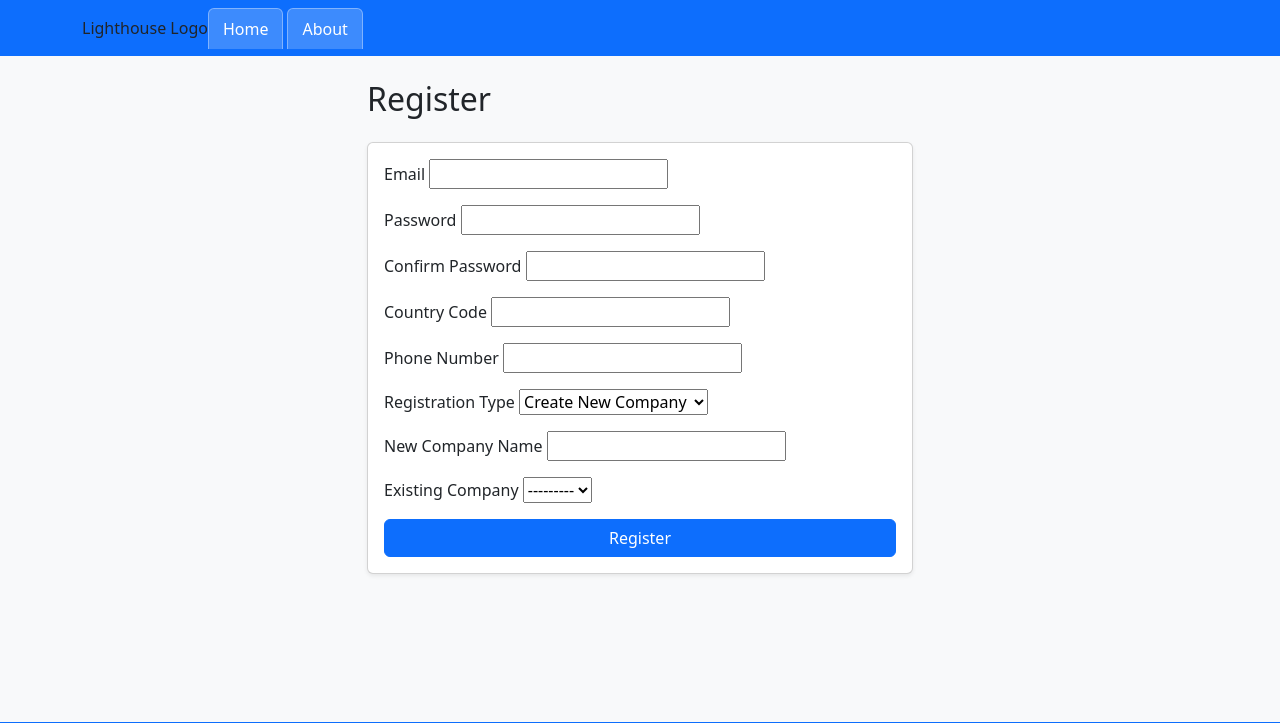
After one commit to markcapelle/Lighthouse, a Django app: page /register/ in a window 1280 px wide. The commit adds this page. Shown: the top 723 px of the page. Run offline with Django 5.2, Linux system fonts and the light colour scheme.

Commit message:
FEAT: User/company creation
company tenant creation and user creation base setup. first user in a tenant becomes administrator. additional users get pending message, account not active for login yet.

```diff
--- a/main/urls.py
+++ b/main/urls.py
@@ -1,7 +1,7 @@
 from django.contrib import admin
 from django.urls import path
 from django.shortcuts import render
-from users.views import login_view, logout_view, dashboard_view
+from users.views import login_view, logout_view, dashboard_view, register_view
 
 def index(request):
     return render(request, 'index.html')
@@ -9,6 +9,7 @@ def index(request):
 urlpatterns = [
     path('', index, name='index'),
     path('login/', login_view, name='login'),
+    path('register/', register_view, name='register'),
     path('logout/', logout_view, name='logout'),
     path('dashboard/', dashboard_view, name='dashboard'),
     path('admin/', admin.site.urls),
--- a/templates/nav.html
+++ b/templates/nav.html
@@ -1,7 +1,7 @@
 <nav class="navbar navbar-expand-lg navbar-dark bg-primary">
     <div class="container">
 
-        <a class="navbar-brand fw-bold" href="/">Lighthouse</a>
+        Lighthouse Logo
 
         <button class="navbar-toggler" type="button" data-bs-toggle="collapse"
                 data-bs-target="#mainNav" aria-controls="mainNav" aria-expanded="false"
@@ -64,7 +64,8 @@
                         </ul>
                     </li>
 
-                    {% if request.user.is_staff %}
+                    {% for group in request.user.groups.all %}
+                        {% if group.name == 'Administrator' %}
                         <!-- Admin dropdown -->
                         <li class="nav-item dropdown ms-3">
                             <a class="nav-link dropdown-toggle text-warning" href="#" id="adminMenu"
@@ -77,6 +78,7 @@
                             </ul>
                         </li>
                         {% endif %}
+                    {% endfor %}
 
                 {% endif %}
 
--- /dev/null
+++ b/templates/register.html
@@ -0,0 +1,63 @@
+{% extends 'base.html' %}
+
+{% block content %}
+<div class="row justify-content-center">
+    <div class="col-md-6">
+
+        <h2 class="mb-4">Register</h2>
+
+        <form method="post" class="card card-body shadow-sm">
+            {% csrf_token %}
+
+            {{ form.non_field_errors }}
+
+            <div class="mb-3">
+                <label>Email</label>
+                {{ form.email }}
+            </div>
+
+            <div class="mb-3">
+                <label>Password</label>
+                {{ form.password1 }}
+            </div>
+
+            <div class="mb-3">
+                <label>Confirm Password</label>
+                {{ form.password2 }}
+            </div>
+
+            <div class="mb-3">
+                <label>Country Code</label>
+                {{ form.countrycode }}
+            </div>
+
+            <div class="mb-3">
+                <label>Phone Number</label>
+                {{ form.phonenumber }}
+            </div>
+
+            <div class="mb-3">
+                <label>Registration Type</label>
+                {{ form.register_type }}
+            </div>
+
+            <div class="mb-3">
+                <label>New Company Name</label>
+                {{ form.company_name }}
+            </div>
+
+            <div class="mb-3">
+                <label>Existing Company</label>
+                {{ form.existing_company }}
+            </div>
+
+            <button type="submit"
+                    class="btn btn-primary w-100">
+                Register
+            </button>
+
+        </form>
+
+    </div>
+</div>
+{% endblock %}
--- /dev/null
+++ b/users/forms.py
@@ -0,0 +1,36 @@
+from django import forms
+from django.contrib.auth.models import User
+from .models import Company
+
+class RegistrationForm(forms.Form):
+    email = forms.EmailField()
+    password1 = forms.CharField(widget=forms.PasswordInput())
+    password2 = forms.CharField(widget=forms.PasswordInput())
+
+    countrycode = forms.CharField(max_length=10)
+    phonenumber = forms.CharField(max_length=50)
+
+    register_type = forms.ChoiceField(
+        choices=[
+            ("new", "Create New Company"),
+            ("existing", "Join Existing Company")
+        ]
+    )
+
+    company_name = forms.CharField(required=False)
+    existing_company = forms.ModelChoiceField(
+        queryset=Company.objects.all(),
+        required=False
+    )
+
+    def clean(self):
+        cleaned_data = super().clean()
+
+        if cleaned_data.get("password1") != cleaned_data.get("password2"):
+            raise forms.ValidationError("Passwords do not match.")
+
+        email = cleaned_data.get("email")
+        if User.objects.filter(username=email).exists():
+            raise forms.ValidationError("Email already exists.")
+
+        return cleaned_data
--- a/users/views.py
+++ b/users/views.py
@@ -1,6 +1,29 @@
 from django.shortcuts import render, redirect
 from django.contrib.auth import authenticate, login, logout
-from django.contrib.auth.decorators import login_required
+from django.contrib.auth.models import User, Group
+from .models import Company, UserProfile
+from .forms import RegistrationForm
+from django.contrib.auth.decorators import login_required, user_passes_test
+
+
+
+
+from django.contrib.auth.decorators import permission_required
+
+@login_required
+@permission_required("users.view_userprofile", raise_exception=True)
+def user_management(request):
+    users = UserProfile.objects.filter(
+        company=request.user.profile.company
+    )
+
+    return render(
+        request,
+        "user-management.html",
+        {"users": users}
+    )
+
+
 
 def login_view(request):
     if request.method == "POST":
@@ -27,3 +50,69 @@ def logout_view(request):
 @login_required
 def dashboard_view(request):
     return render(request, "dashboard.html")
+
+
+
+def register_view(request):
+    if request.method == "POST":
+        form = RegistrationForm(request.POST)
+
+        if form.is_valid():
+            email = form.cleaned_data["email"]
+
+            user = User.objects.create_user(
+                username=email,
+                email=email,
+                password=form.cleaned_data["password1"]
+            )
+
+            registration_type = form.cleaned_data["register_type"]
+
+            if registration_type == "new":
+                company = Company.objects.create(
+                    name=form.cleaned_data["company_name"]
+                )
+
+                user.is_active = True
+                user.save()
+
+                admin_group, _ = Group.objects.get_or_create(
+                    name="Administrator"
+                )
+
+                user.groups.add(admin_group)
+
+                approved = True
+
+            else:
+                company = form.cleaned_data["existing_company"]
+
+                user.is_active = False
+                user.save()
+
+                approved = False
+
+            UserProfile.objects.create(
+                user=user,
+                company=company,
+                countrycode=form.cleaned_data["countrycode"],
+                phonenumber=form.cleaned_data["phonenumber"],
+                approved=approved
+            )
+
+            if registration_type == "new":
+                return redirect("/login")
+
+            return render(
+                request,
+                "registration-pending.html"
+            )
+
+    else:
+        form = RegistrationForm()
+
+    return render(
+        request,
+        "register.html",
+        {"form": form}
+    )
```
Also changed, not shown: templates/registration-pending.html (added, +10 -0 lines), users/models.py (+13 -5 lines), users/migrations/0002_userprofile_approved.py (added). Lines whose indentation alone changed are shown as unchanged.
